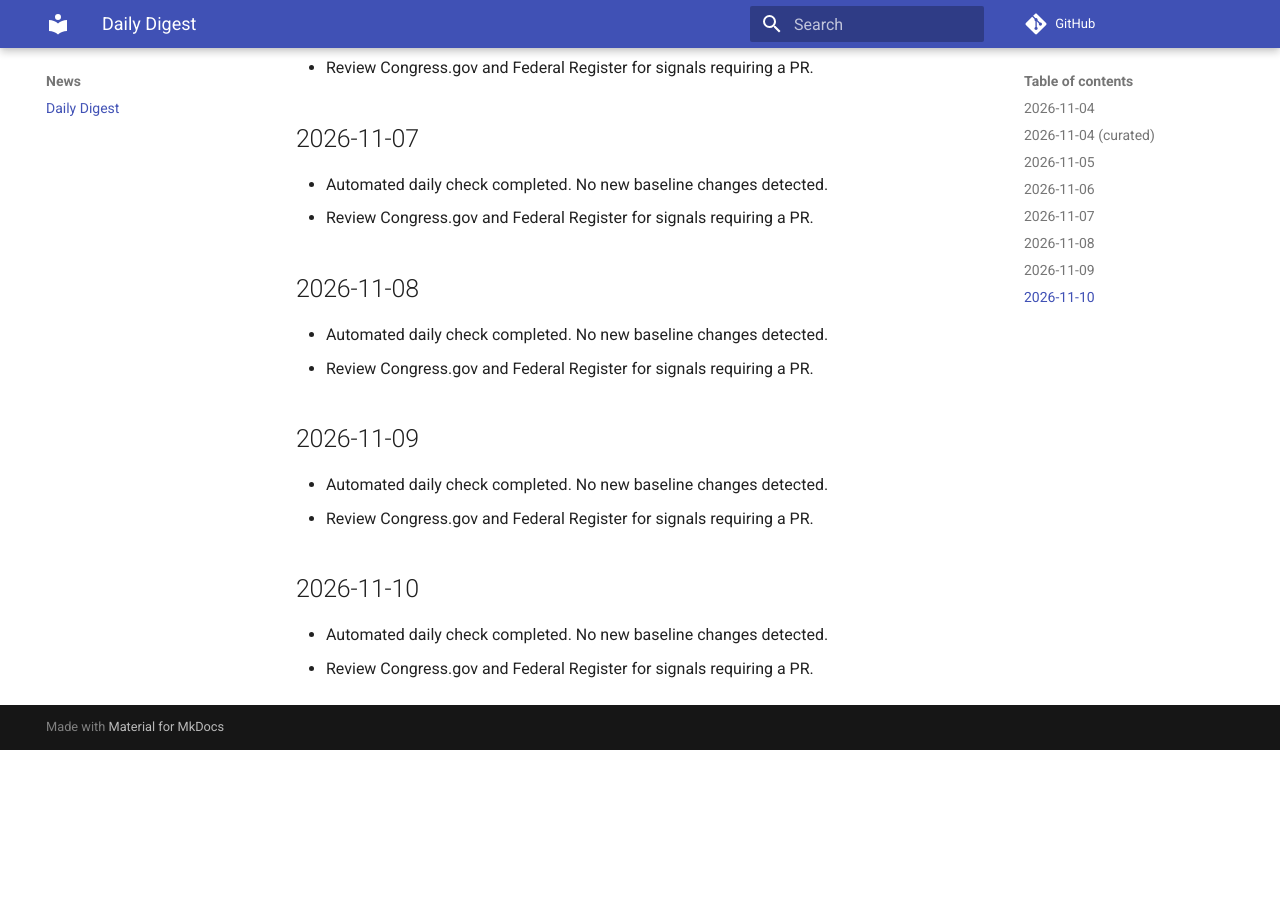
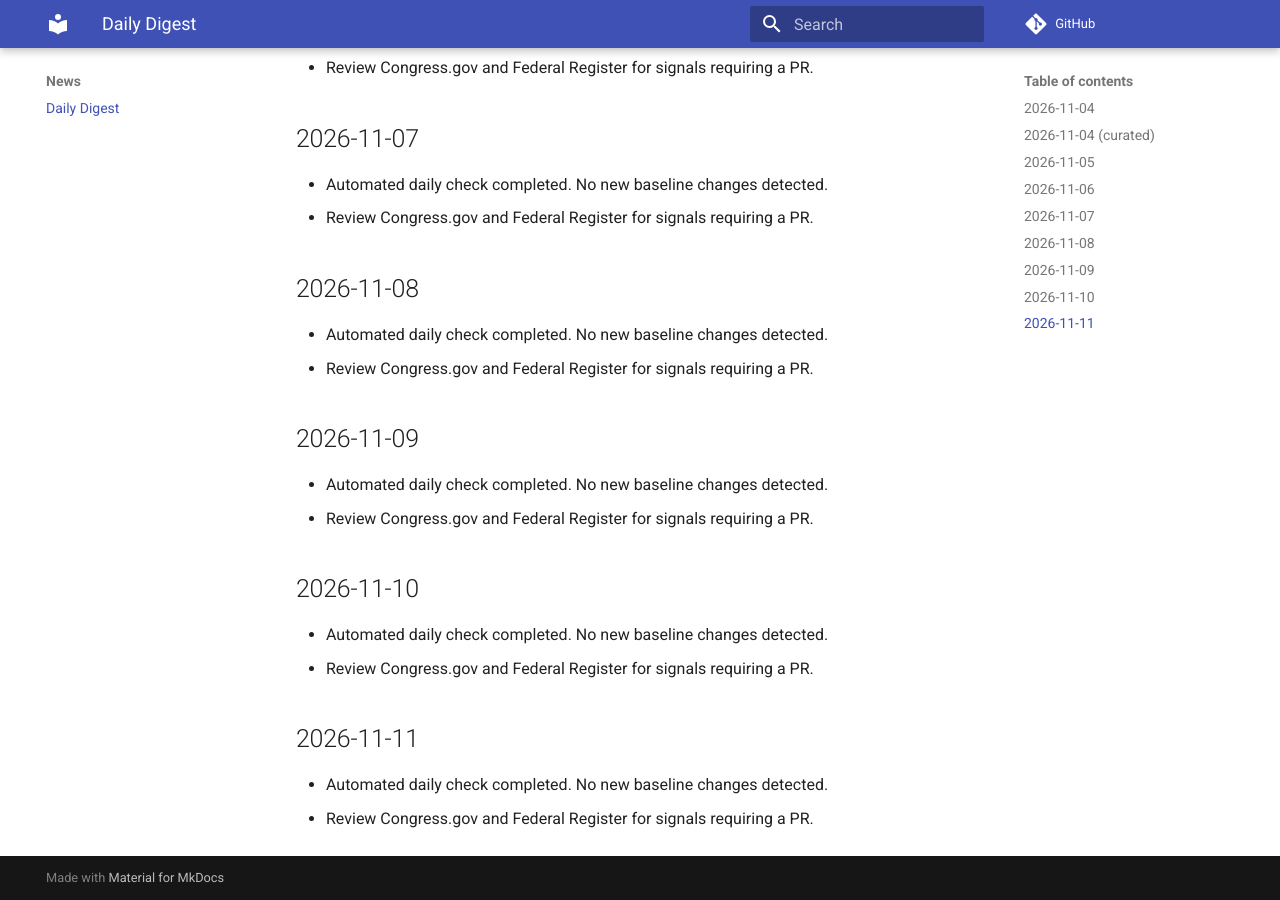
Before and after one commit to felipelago17/Congressional-Influence-Sanctions-Export-Controls, an MkDocs documentation site: the page built from docs/news/digest.md, in a window 1280 px wide and 900 px high, scrolled down 842 px. Built offline with MkDocs 1.6.1 and Material for MkDocs 9.7.7, drawn with Linux system fonts in a browser that asks for light colours; comment, search, counter and statistics services are not loaded; before the commit the page ends 1592 px from its top, so only the background shows below that.

Commit message:
chore: daily digest

```diff
--- a/docs/news/digest.md
+++ b/docs/news/digest.md
@@ -40,3 +40,8 @@ Automated updates only. Tracker rows are added via pull request.
 
 - Automated daily check completed. No new baseline changes detected.
 - Review Congress.gov and Federal Register for signals requiring a PR.
+
+## 2026-11-11
+
+- Automated daily check completed. No new baseline changes detected.
+- Review Congress.gov and Federal Register for signals requiring a PR.
```
